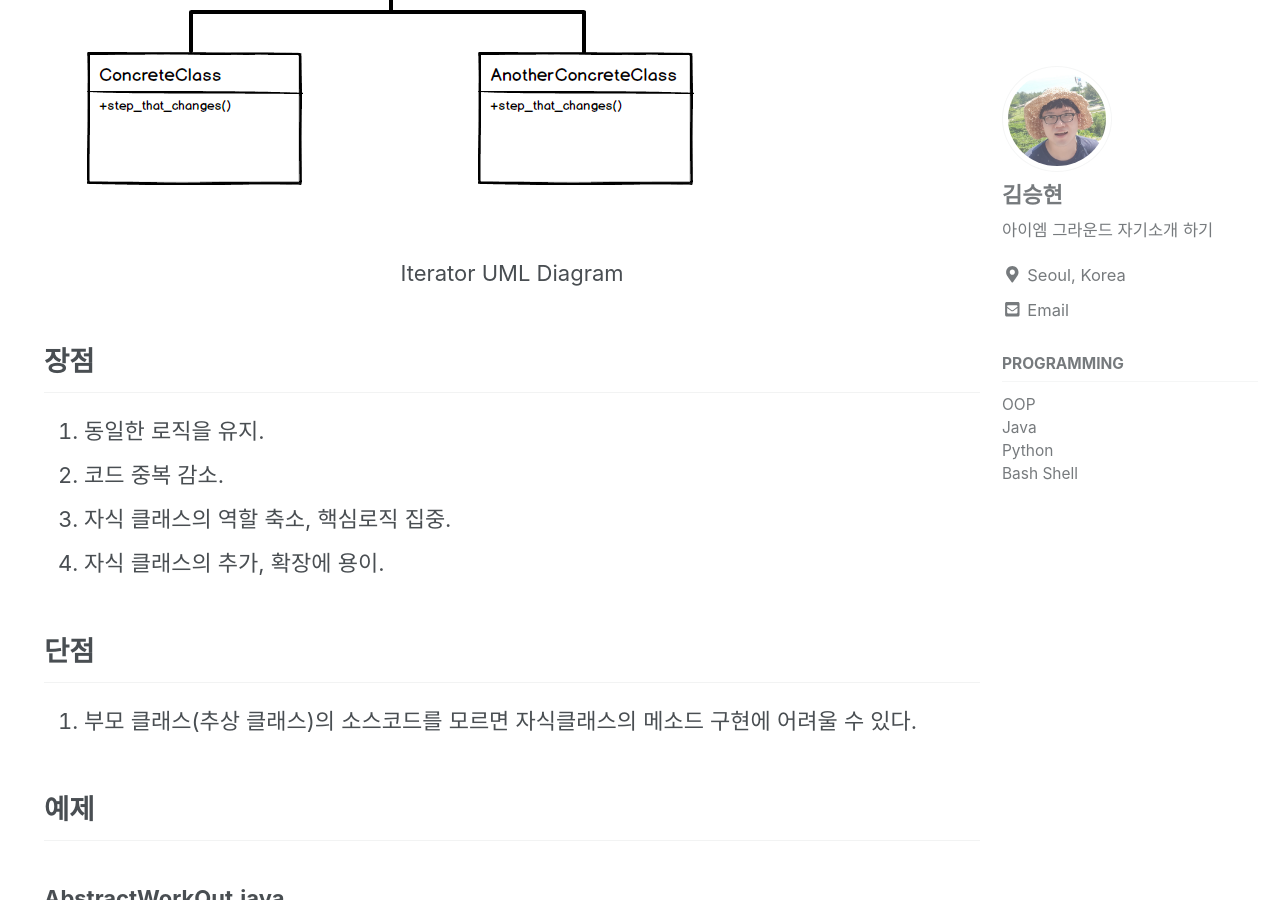
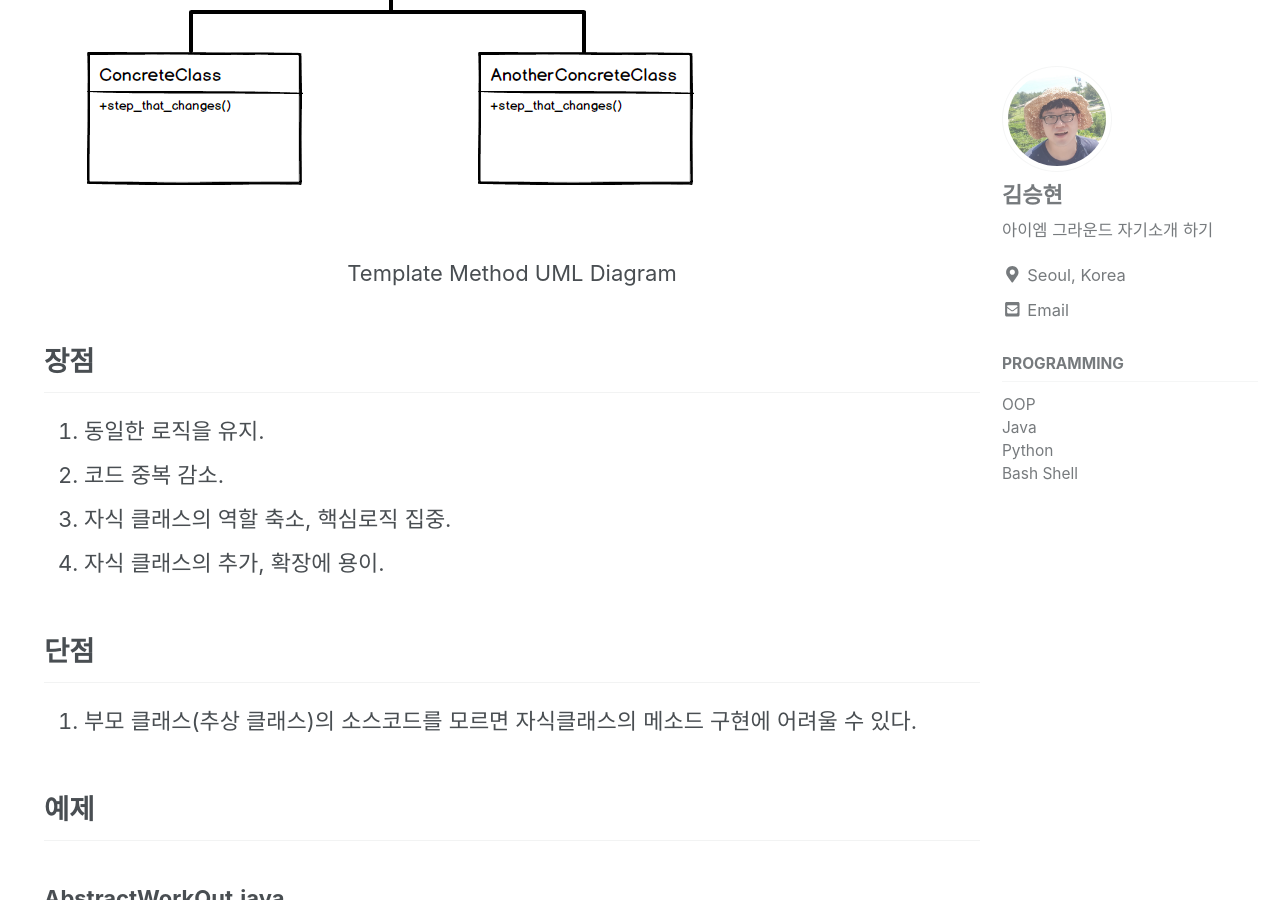
Before and after one commit to kimseunghyun-bg/kimseunghyun-bg.github.io, a Jekyll site: the page built from posts/_programming/oop/template_method_pattern.md, in a window 1280 px wide and 900 px high, scrolled down 677 px. Built offline with Jekyll 4.4.1, drawn with Linux system fonts in a browser that asks for light colours; cached includes are drawn as plain includes; nearby versions of some CDN libraries; comment, search, counter and statistics services are not loaded; a style sheet for code colours, icons or effects is not loaded.

Commit message:
수정 오타

```diff
--- a/posts/_programming/oop/template_method_pattern.md
+++ b/posts/_programming/oop/template_method_pattern.md
@@ -11,7 +11,7 @@ tags:
 >
 > ### 알고리즘의 뼈대를 오퍼레이션에 정의하고, 몇 개의 단계를 자식 클래스(subclass)에서 정의하게 미룬다. 템플릿 메소드는 알고리즘 구조의 변경 없이 자식 클래스에서 특정 단계의 알고리즘을 재정의 할 수 있게 해준다.
 
-![Template Method UML Diagram](../../../assets/images/design_pattern/Template_Method_UML_class_diagram.png)<center>Iterator UML Diagram</center>
+![Template Method UML Diagram](../../../assets/images/design_pattern/Template_Method_UML_class_diagram.png)<center>Template Method UML Diagram</center>
 
 
 장점
```
